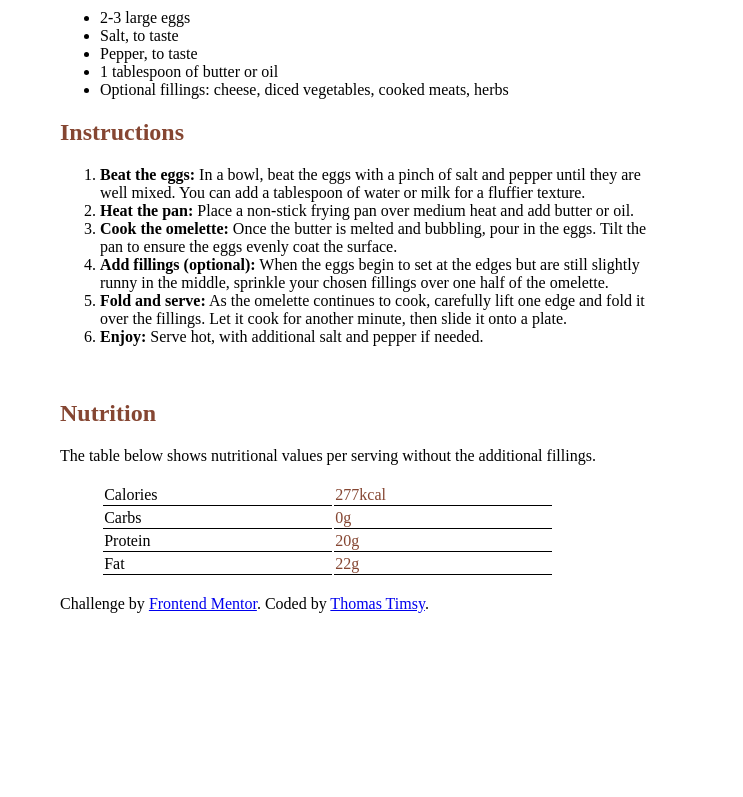
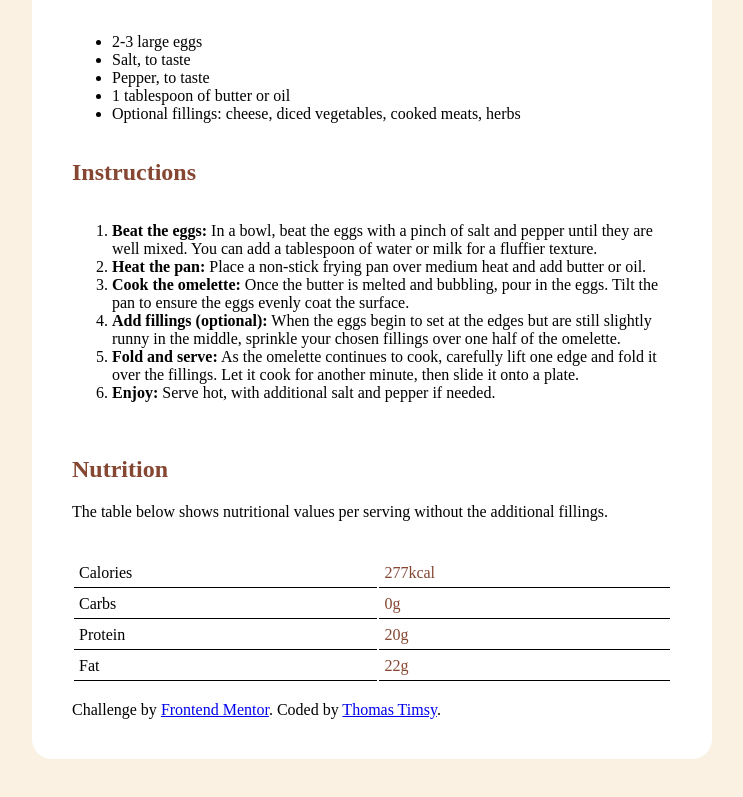
Before and after one commit to thomastimsy/recipe-page-main, a plain HTML site: page index.html in a window 1280 px wide. Shown: the part 689-1486 px from the top of the page, without its empty margins (268-1011 px from the left). Before the commit the page ends 1430 px from the top, so only its background shows below. Drawn offline with Linux system fonts and the light colour scheme.

Commit message:
updated code

```diff
--- a/index.css
+++ b/index.css
@@ -1,7 +1,18 @@
 body {
-   background-color: hsl(0, 0%, 100%);
-   padding-left: 200px;
-   margin: 10%;
+   background-color: rgb(250, 241, 226);
+   margin: auto;
+   display: grid;
+   justify-content: center;
+   padding: 80px;
+}
+.main-container {
+    background-color: hsl(0, 0%, 100%);
+    padding: 40px;
+    /* margin:auto; */
+    display:grid;
+    justify-content: center;
+    width: fit-content;
+    border-radius: 20px;
 }
 .first-container {
     background-color: rgba(255, 192, 203, 0.151);
@@ -22,10 +33,11 @@ body {
 .border {
     border-radius: 200px;
 }
-tr, td {
-    border-bottom: 1px solid black
+td {
+     border-bottom: 1px solid black;
+     padding: 5px;
 }
 table {
-    width: 55%;
-    margin-left: 5%;
+    /* width: 55%; */
+     /* margin-left: 5%; */
 }
--- a/index.html
+++ b/index.html
@@ -14,7 +14,9 @@
 </head>
 
 <body>
-<span class="border"><img src="./assets/images/image-omelette.jpeg" alt="omelette pic" width="600" height="200"></span>
+  <div class="main-container">
+
+    <div class="border"><img src="./assets/images/image-omelette.jpeg" alt="omelette pic" width="600" height="200"></div>
   <h1>Simple Omelette Recipe</h1>
 
  <p>An easy and quick dish, perfect for any meal. This classic omelette combines beaten eggs</br>
@@ -90,12 +92,12 @@
  </table>
  <br>
 
-
-
   <div class="attribution">
     Challenge by <a href="https://www.frontendmentor.io?ref=challenge" target="_blank">Frontend Mentor</a>.
     Coded by <a href="#">Thomas Timsy</a>.
   </div>
+  </div>
+
 
 </body>
 </html>
```
